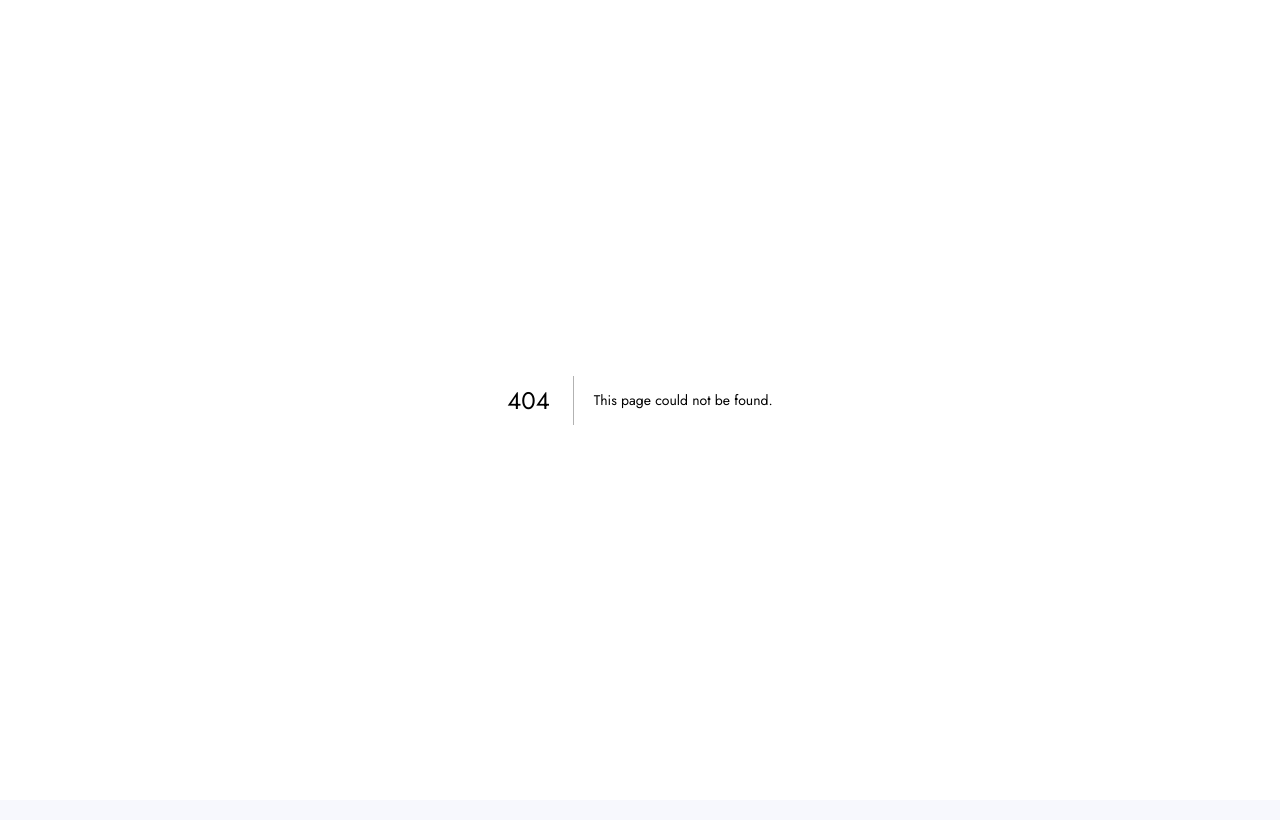
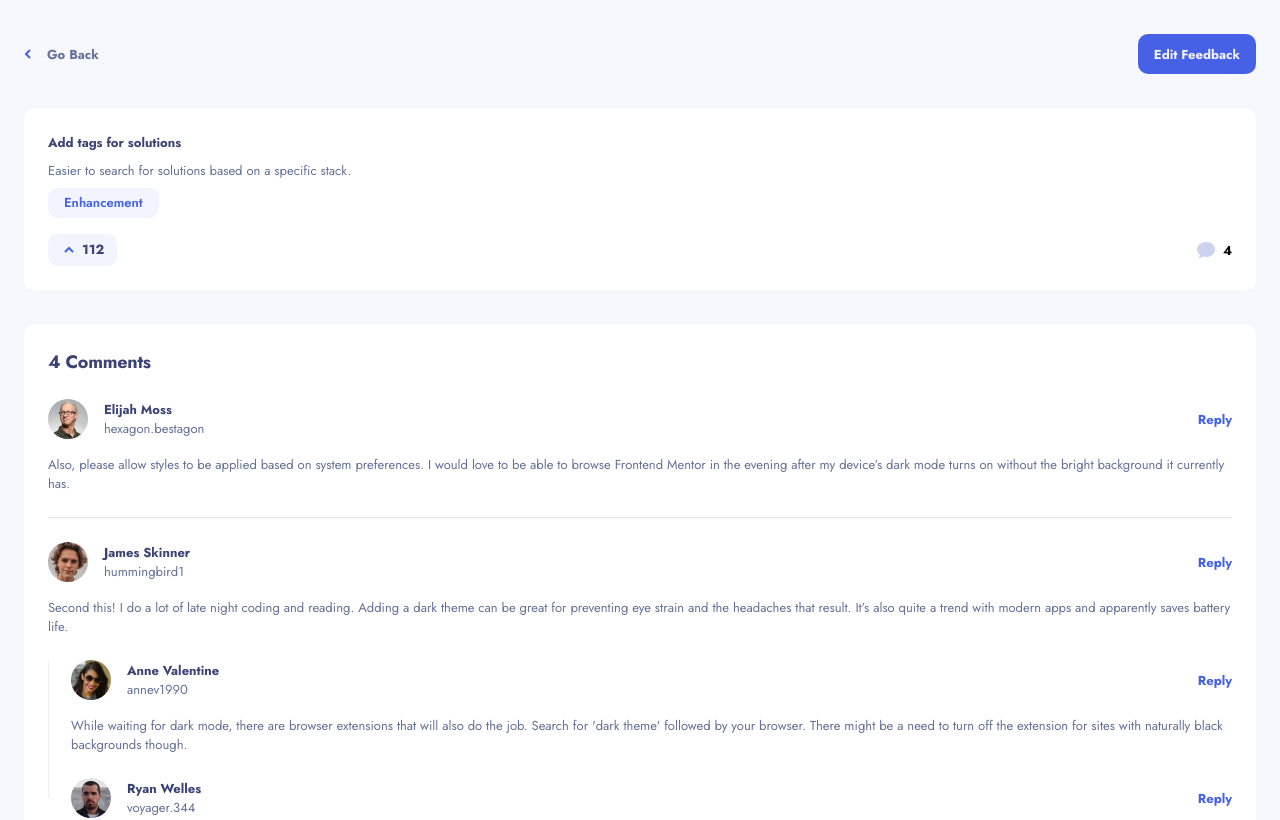
Before and after one commit to HanSeongLee/product-feedback-app, a Next.js app: page /feedbacks/1 in a window 1280 px wide. Before the commit this address had no page. Shown: the top 820 px of the page. Built offline with nearby package versions, Linux system fonts and the light colour scheme; no server answers.

Commit message:
ADD | Add feedback detail page

```diff
--- /dev/null
+++ b/pages/feedbacks/[feedbackId]/index.js
@@ -0,0 +1,99 @@
+import Head from "../../../components/Head";
+import GoBackButton from "../../../components/GoBackButton";
+import styles from "./style.module.scss";
+import React from "react";
+import FeedbackCommentContainer from "../../../containers/FeedbackCommentContainer";
+import FeedbackDetailContainer from "../../../containers/FeedbackDetailContainer";
+import Button from "../../../components/Button";
+import AddCommentContainer from "../../../containers/AddCommentContainer";
+
+const FeedbackDetailPage = ({ id, feedback }) => {
+    return (
+        <>
+            <Head title={feedback?.title}/>
+
+            <main className={styles.container}>
+                <div className={styles.menu}>
+                    <GoBackButton/>
+                    <Button variants={'info'}>
+                        Edit Feedback
+                    </Button>
+                </div>
+
+                <FeedbackDetailContainer {...feedback} />
+
+                <section className={styles.commentContainer}>
+                    <h2 className={styles.title}>
+                        {feedback?.commentCount} Comments
+                    </h2>
+                    <FeedbackCommentContainer comments={feedback?.comments}/>
+                </section>
+                <AddCommentContainer id={id} />
+            </main>
+        </>
+    );
+};
+
+export const getServerSideProps = (context) => {
+    const {feedbackId: id} = context.query;
+
+    const feedback = {
+        id: 1,
+        title: 'Add tags for solutions',
+        description: 'Easier to search for solutions based on a specific stack.',
+        categories: ['Enhancement'],
+        upvoteCount: 112,
+        commentCount: 4,
+        comments: [
+            {
+                "id": 3,
+                "content": "Also, please allow styles to be applied based on system preferences. I would love to be able to browse Frontend Mentor in the evening after my device’s dark mode turns on without the bright background it currently has.",
+                "user": {
+                    "image": "/img/user-images/image-elijah.jpg",
+                    "name": "Elijah Moss",
+                    "username": "hexagon.bestagon"
+                },
+            },
+            {
+                "id": 4,
+                "content": "Second this! I do a lot of late night coding and reading. Adding a dark theme can be great for preventing eye strain and the headaches that result. It’s also quite a trend with modern apps and  apparently saves battery life.",
+                "user": {
+                    "image": "/img/user-images/image-james.jpg",
+                    "name": "James Skinner",
+                    "username": "hummingbird1"
+                },
+                "replies": [
+                    {
+                        "id": 5,
+                        "content": "While waiting for dark mode, there are browser extensions that will also do the job. Search for 'dark theme' followed by your browser. There might be a need to turn off the extension for sites with naturally black backgrounds though.",
+                        "replyingTo": "hummingbird1",
+                        "user": {
+                            "image": "/img/user-images/image-anne.jpg",
+                            "name": "Anne Valentine",
+                            "username": "annev1990"
+                        }
+                    },
+                    {
+                        "id": 6,
+                        "content": "Good point! Using any kind of style extension is great and can be highly customizable, like the ability to change contrast and brightness. I'd prefer not to use one of such extensions, however, for security and privacy reasons.",
+                        "replyingTo": "annev1990",
+                        "user": {
+                            "image": "/img/user-images/image-ryan.jpg",
+                            "name": "Ryan Welles",
+                            "username": "voyager.344"
+                        }
+                    }
+                ]
+            },
+        ],
+    };
+
+    return {
+        props: {
+            id,
+            feedback,
+        }
+    };
+};
+
+export default FeedbackDetailPage;
--- /dev/null
+++ b/pages/feedbacks/[feedbackId]/style.module.scss
@@ -0,0 +1,40 @@
+@import "styles/utils";
+
+.container {
+  display: flex;
+  flex-direction: column;
+  padding: 34px 24px;
+  grid-gap: 35px;
+
+  .menu {
+    display: flex;
+    align-items: center;
+    justify-content: space-between;
+  }
+
+  .commentContainer, .addCommentContainer {
+    display: flex;
+    flex-direction: column;
+    grid-gap: 24px;
+    background: #FFFFFF;
+    border-radius: 10px;
+    padding: 24px;
+
+    .title {
+      @include h3;
+      color: #3A4374;
+    }
+  }
+
+  .commentContainer {
+    > article {
+      padding-bottom: 24px;
+      border-bottom: 1px solid rgba(140, 146, 179, 0.25);
+
+      &:last-child {
+        padding-bottom: 0;
+        border-bottom: none;
+      }
+    }
+  }
+}
```
